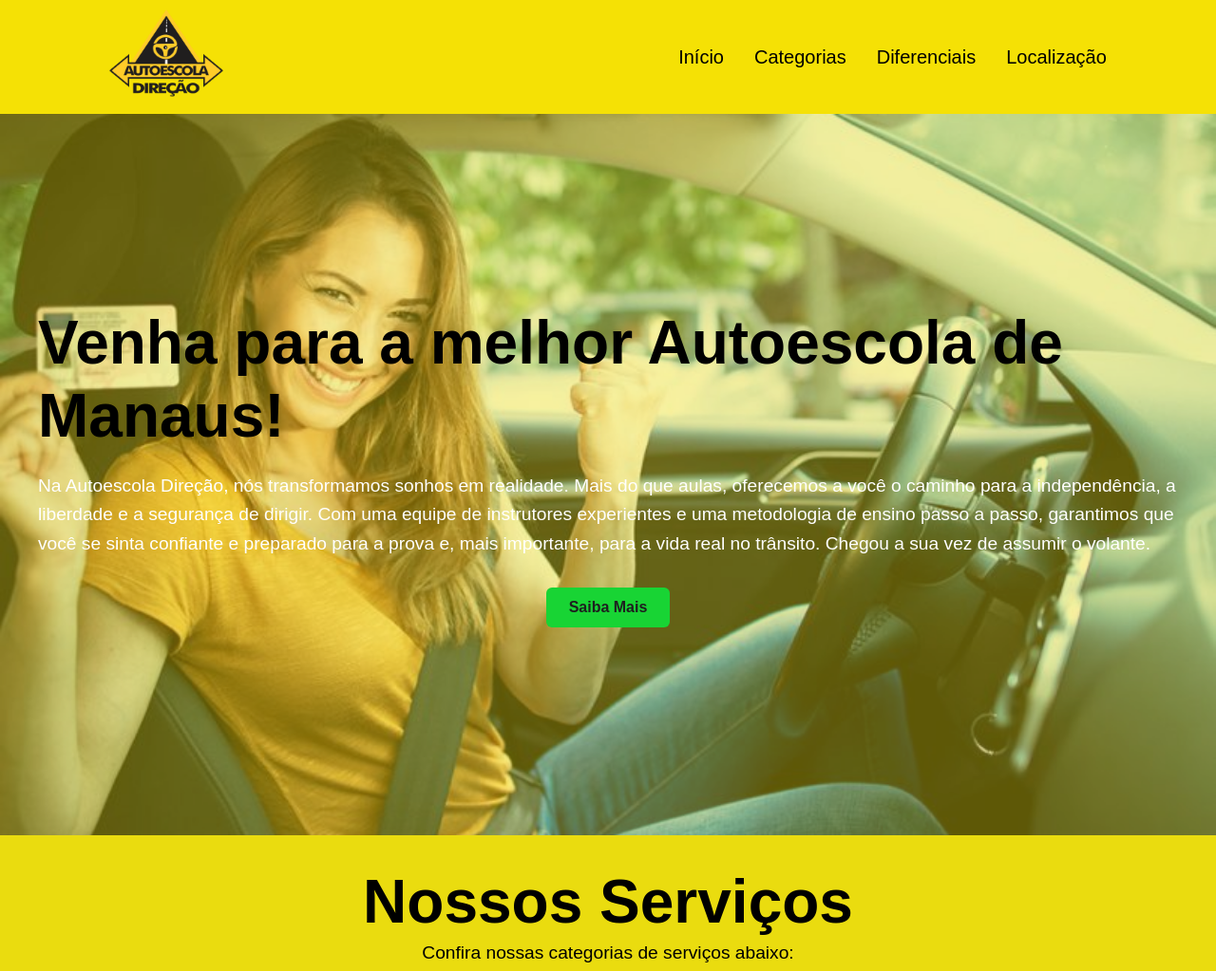
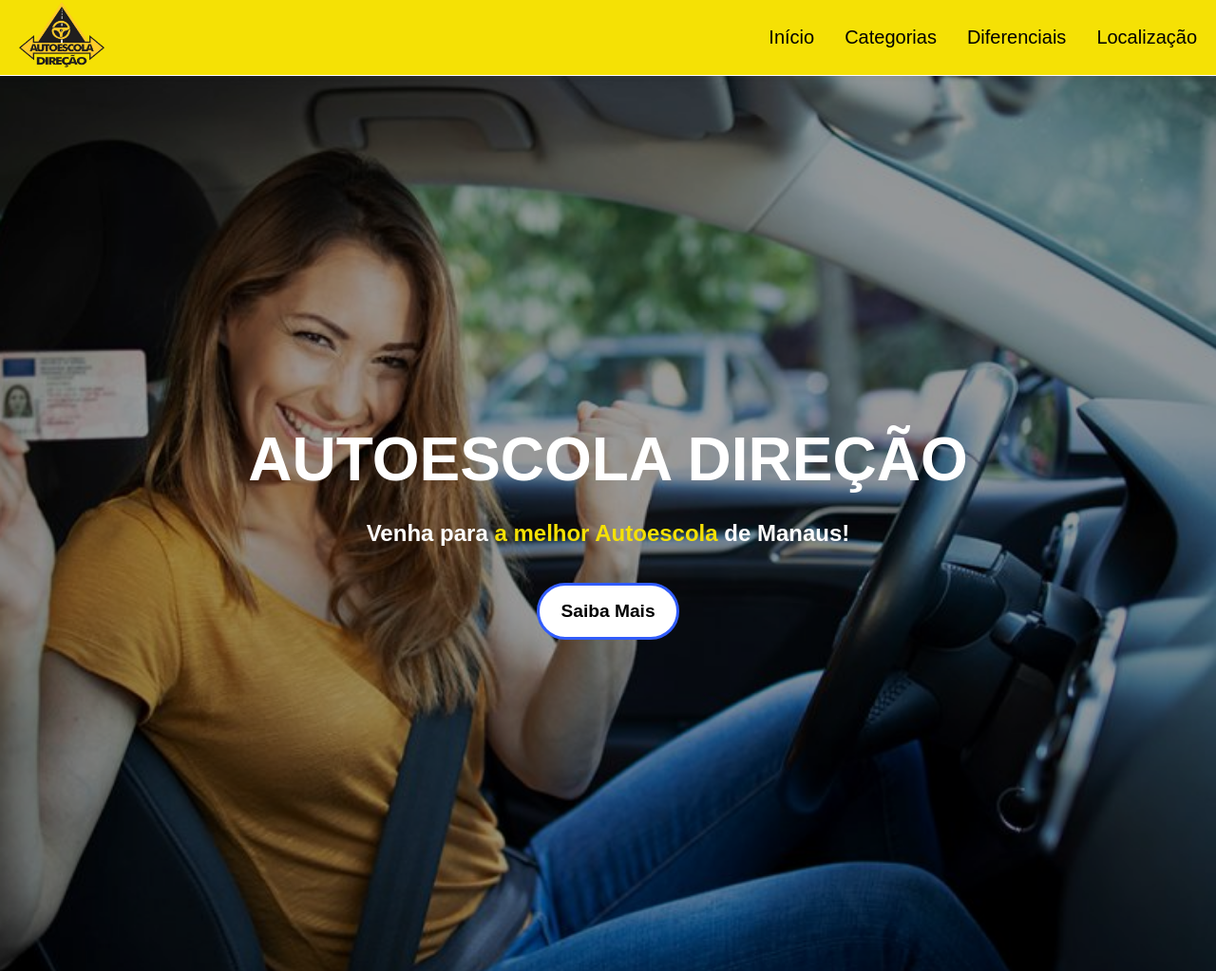
Before and after one commit to yancfgomes/cfc_direcao_landing_page, a plain HTML site: page index.html in a window 1280 px wide. Shown: the top 1023 px of the page at 95% size. Drawn offline with nearby package versions, Linux system fonts and the light colour scheme.

Commit message:
Edit  HTML structure and CSS file

```diff
--- a/index.html
+++ b/index.html
@@ -16,6 +16,7 @@
     </head>
     <body>
         <header>
+        <div class="container-geral">
             <!-- Navbar -->
             <nav>
                 <div class="logo">
@@ -33,19 +34,24 @@
                     <i class="ri-menu-line"></i>
                 </div>
             </nav>
+        </div>
         </header>
 
+        <!-- Seção Hero -->
         <section class="hero">
-            <h1 class="hero-headline">Venha para a melhor Autoescola de Manaus!</h1>
+            <div class="container-geral">
+                <h1 class="hero-headline">AUTOESCOLA DIREÇÃO</h1>
                 <p class="hero-text">
-                Na Autoescola Direção, nós transformamos sonhos em realidade. Mais do que aulas, oferecemos a você o caminho para a independência, a liberdade e a segurança de dirigir. Com uma equipe de instrutores experientes e uma metodologia de ensino passo a passo, garantimos que você se sinta confiante e preparado para a prova e, mais importante, para a vida real no trânsito. Chegou a sua vez de assumir o volante.
+                    Venha para <span class="destaque"> a melhor Autoescola </span> de Manaus!
                 </p>
-            <button class="hero-button">Saiba Mais</button>
+                <button class="hero-button"> Saiba Mais </button>
+            </div>
         </section>
 
         <!-- Seção de Serviços -->
         <section class="services-section">
-            <h2 class="section-title">Nossos Serviços</h2>
+            <div class="container-geral">
+                <h2 class="section-title">NOSSOS SERVIÇOS</h2>
                 <p class="section-description">Confira nossas categorias de serviços abaixo:</p>
 
                 <div class="container-pai">
@@ -68,12 +74,13 @@
                     </div>
 
                     <div class="card">
-                    <img src="/images/habilitado.jpg" alt="" class="card-img">
+                        <img src="/images/driving_school.jpg" alt="" class="card-img">
                         <div class="container">
                             <h2>Aula para Habilitados</h2>
-                        <p>Perca o medo de dirigir ou pilotar e faça aulas com nossos instrutores qualificados!</p>
+                            <p>Supere o medo de dirigir ou pilotar com instrutores qualificados.</p>
                         </div>
                         <button class="card-btn">Saiba mais</button>
+                    </div>
                 </div>
             </div>
         </section>
--- a/style.css
+++ b/style.css
@@ -4,33 +4,54 @@
   box-sizing: border-box;
 }
 body {
-  background-color: rgb(234, 220, 15);
+  background-color: rgb(0, 0, 0);
   font-family: 'Poppins', sans-serif;
+}
+.container-geral{
+  max-width: 1200px;
+  margin: 0 auto;
+  padding: 0 20px;
 }
 /* Empurrando os elementos para baixo do navbar */
 body{
-  padding-top: 120px; /* Ajuste esse valor conforme a altura do seu navbar */
+  padding-top: 80px; /* Ajuste esse valor conforme a altura do seu navbar */
 }
+
+/* ---------------------------------------------------------------------------------- */
+
+
 /* ---- Estilo do Navbar ---- */
 header nav {
+  /* Posicionamento */
   position: fixed;
   top: 0;
+  left: 0;
   right: 0;
   z-index: 1000;
-  height: 120px;
   width: 100%;
-  background-color: rgb(245, 225, 5);
-  padding: 20px 9%;
+  height: 80px;
 
+  /* Modelo de caixa e espaçamento */
+  padding: 0 20px;
+
+  /* Layout (Flex) */
   display: flex;
   align-items: center;
   justify-content: space-between;
+
+  /* Aparência */
+  background-color: rgb(245, 225, 5);
+  border-bottom: 1px solid white;
+  box-shadow: 0 2px 6px rgba(0, 0, 0, 0.04);
+
+  /* garante que o conteúdo abaixo não "vaze" visualmente sob o navbar */
+  backdrop-filter: none;
 }
 
 /* Logo da Autoescola */
 header nav .logo img {
-  width: 120px;
-  height: 120px;
+  width: 90px;
+  height: 90px;
 }
 /* Remoção do estilo de lista */
 header nav ul li {
@@ -60,12 +81,15 @@ header nav ul li {
   display: none;
 }
 
+/* ---------------------------------------------------------------------------------- */
+
+
 /* ---- Estilo da seção hero ---- */
 .hero {
   /* Propriedades de layout e posicionamento */
   width: 100%;
-  min-height: 95vh;
-  padding: 0 40px;
+  height: 60rem;
+  padding: 40px 20px;
   position: relative; /* Essencial para o ::before funcionar */
 
   /* Propriedades de Flexbox para centralizar o conteúdo */
@@ -74,6 +98,7 @@ header nav ul li {
   flex-direction: column;
   justify-content: center;
   align-items: center;
+  text-align: center;
 
   /* Ordem de empilhamento para ficar acima do pseudo-elemento */
   z-index: 0;
@@ -94,41 +119,59 @@ header nav ul li {
 .hero-headline {
   font-size: 4rem;
   font-weight: 700;
-  color: black;
+  color: white;
   line-height: 1.2;
   /* margin-top: 0; */
   margin-bottom: 20px;
+
 }
 .hero-text {
-  font-size: 1.2rem;
+  font-size: 1.5rem;
+  font-weight: 700;
   color: white;
   line-height: 1.6;
   margin-bottom: 30px;
+
+}
+.destaque {
+  color: rgb(245, 225, 5);
+  font-weight: bold;
 }
 
-.hero-button {
-  padding: 12px 24px;
-  font-size: 1rem;
-  font-weight: 600;
-  color: #1e1f1f;
-  background-color: #18d434;
-  border: none;
-  border-radius: 6px;
+/* Botão principal do hero — estilo base */
+
+/* Centraliza o botão dentro da seção .hero (quando .hero é um flex container) */
+.hero .hero-button {
+  display: block;
+  margin: 0 auto;
+  align-self: center;
+}
+.hero .hero-button {
+  width: 150px;
+  height: 60px;
+  border: 3px solid #315cfd;
+  border-radius: 45px;
+  transition: all 0.3s;
   cursor: pointer;
-  transition: background-color 0.3s ease;
-  margin-bottom: 1rem;
-
+  background: white;
+  font-size: 1.2em;
+  font-weight: 550;
+  margin-top: 2rem;
 }
 
 .hero-button:hover {
-  background-color: #f27a02;
+  background: #315cfd;
+  color: white;
+  font-size: 1.5em;
 }
 
+/* ---------------------------------------------------------------------------------- */
+
+
 /* ---- Estilo da seção serviços ---- */
-.service-section{
-  border: orangered solid 2px;
+.services-section{
   width: 100%;
-  min-height: 95vh;
+  background-color: rgb(245, 225, 5);
 }
 .card-img{
     width: auto;
@@ -138,7 +181,7 @@ header nav ul li {
 }
 .card{
     /* border: 1px solid black; */
-    width: 400px;
+    width: 300px;
     height: 500px;
     box-shadow: 0 4px 8px 0 rgba(0,0,0,0.2);
     transition: 0.3s;
@@ -146,6 +189,7 @@ header nav ul li {
     border-radius: 5px;
     text-align: center;
     background-color: white;
+    overflow: hidden;
 }
 .card:hover {
     box-shadow: 0 8px 16px 0 rgba(0,0,0,0.2);
@@ -161,6 +205,8 @@ header nav ul li {
     display: flex;
     justify-content: center;
     flex-wrap: wrap;
+    gap: 2rem;
+
 }
 .card-btn{
   border: none;
@@ -178,8 +224,8 @@ header nav ul li {
   color: white;
 }
 .section-title{
-  margin-top: 2rem;
-  font-size: 4rem;
+  padding: 40px 0 20px 0;
+  font-size: 2.5em;
   font-weight: 700;
   color: black;
   line-height: 1.2;
```
Also changed, not shown: 1 other file. Lines whose indentation alone changed are shown as unchanged.
